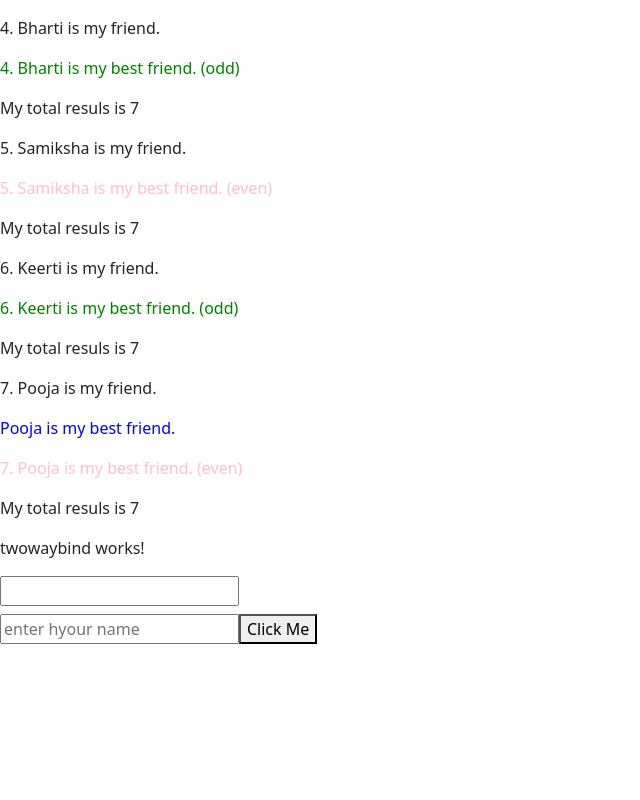
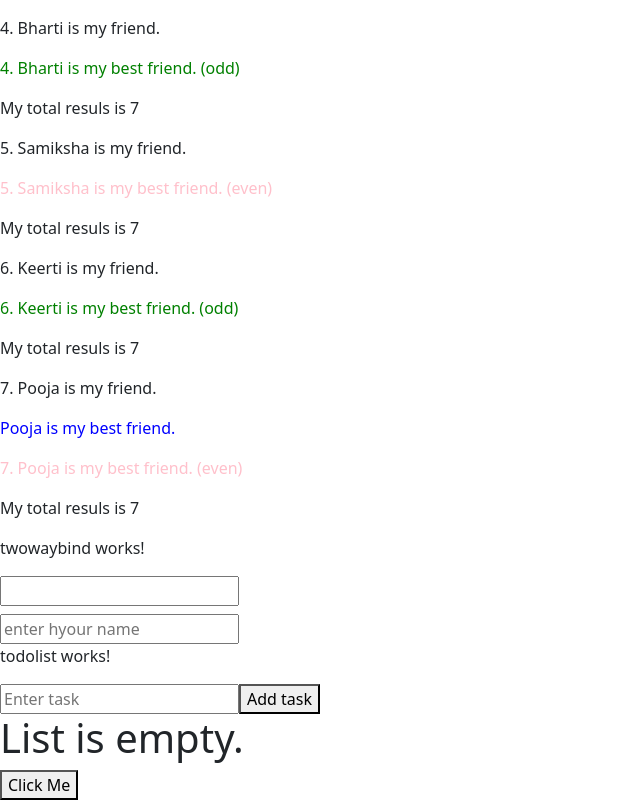
Before and after one commit to rohanpin1/angular-tutorial-10, an Angular app: page / in a window 1280 px wide. Shown: the part 2694-3494 px from the top of the page, without its empty margins (0-640 px from the left). Before the commit the page ends 3338 px from the top, so only its background shows below. Built offline with nearby package versions, Linux system fonts and the light colour scheme.

Commit message:
TO-DO LIST

```diff
--- a/src/app/app.component.html
+++ b/src/app/app.component.html
@@ -51,6 +51,7 @@
 <app-forloopcontextial></app-forloopcontextial>
 
 <app-twowaybind></app-twowaybind>
+<app-todolist></app-todolist>
 <button value="Click Me!" (click)="handleClickEvent()">Click Me</button>
 <!-- Bootstrap CSS -->
 <link rel="stylesheet" href="https://cdn.jsdelivr.net/npm/bootstrap@5.3.2/dist/css/bootstrap.min.css">
--- a/src/app/app.component.ts
+++ b/src/app/app.component.ts
@@ -17,6 +17,7 @@ import { ComputedComponent } from './computed/computed.component';
 import { EffecttutorialComponent } from './effecttutorial/effecttutorial.component';
 import { ForloopcontextialComponent } from './forloopcontextial/forloopcontextial.component';
 import { TwowaybindComponent } from './twowaybind/twowaybind.component';
+import { TodolistComponent } from './todolist/todolist.component';
 
 
 @Component({
@@ -24,7 +25,7 @@ import { TwowaybindComponent } from './twowaybind/twowaybind.component';
   imports: [NgFor, DatatableComponent, LoginComponent, SignupComponent
     , ProfileComponent, CounterComponent, GetsetinputfiieldvalueComponent, ControlflowComponent,
   ElseifcontrolComponent, SwitchcontrolComponent, ForloopcontrolComponent, SignalsComponent, SignalsdatatypesComponent
-, ComputedComponent, EffecttutorialComponent, ForloopcontextialComponent, TwowaybindComponent],
+, ComputedComponent, EffecttutorialComponent, ForloopcontextialComponent, TwowaybindComponent,TodolistComponent],
   templateUrl: './app.component.html',
   styleUrl: './app.component.scss'
 })
--- /dev/null
+++ b/src/app/todolist/todolist.component.html
@@ -0,0 +1,12 @@
+<p>todolist works!</p>
+
+<input type="text" placeholder="Enter task" [(ngModel)] = "task">
+<button (click)="addTask()">Add task</button>
+
+@for(item of taskList; track item.id){
+    <p>{{item.name}}</p>
+}
+
+@empty() {
+    <h1>List is empty.</h1>
+}
--- /dev/null
+++ b/src/app/todolist/todolist.component.ts
@@ -0,0 +1,16 @@
+import { Component } from '@angular/core';
+import { FormsModule } from '@angular/forms';
+@Component({
+  selector: 'app-todolist',
+  imports: [FormsModule],
+  templateUrl: './todolist.component.html',
+  styleUrl: './todolist.component.scss'
+})
+export class TodolistComponent {
+  task = ""
+  taskList : {id : string,name : string }[] = []
+
+  addTask(){
+    this.taskList.push({id : crypto.randomUUID(), name : this.task})
+  }
+}
```
Also changed, not shown: src/app/todolist/todolist.component.scss (added), 1 other file (tests, documents, lock files or other folders).
